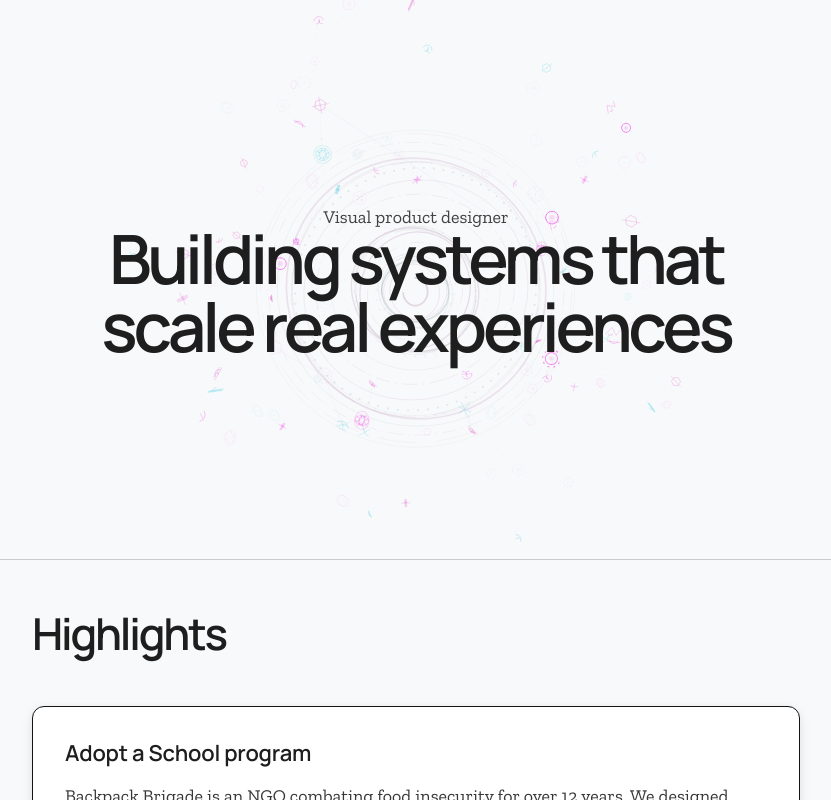
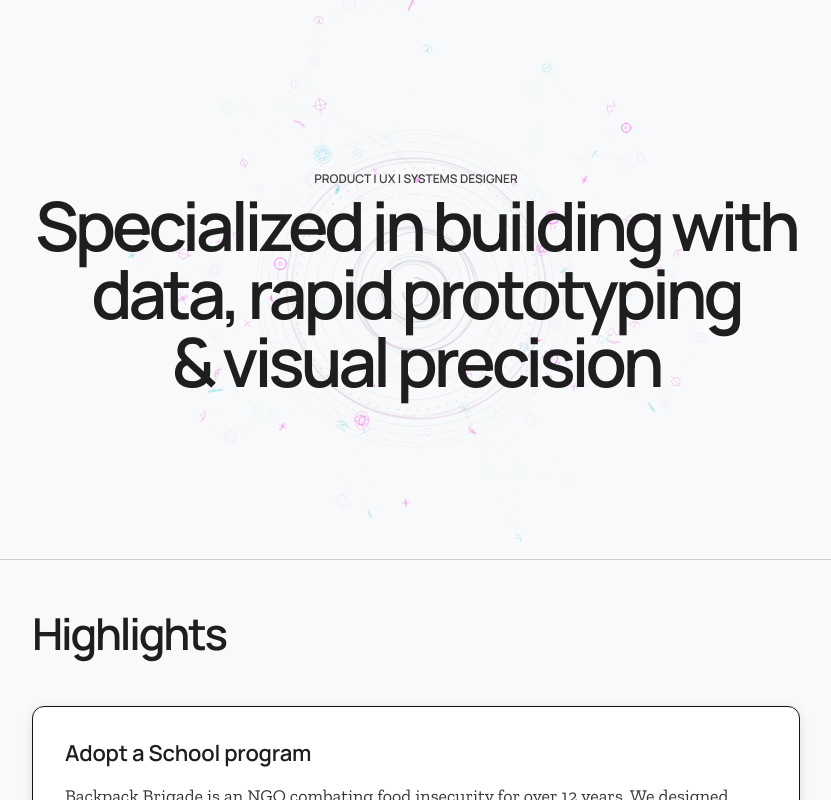
Before and after one commit to danielromanrr-vibe/Vibe-Code-PF, a React (Vite) app: page / in a window 1280 px wide. Shown: the top 800 px of the page, without its empty margins (224-1055 px from the left). Built offline with nearby package versions, Linux system fonts and the light colour scheme.

Commit message:
update
Made-with: Cursor

```diff
--- a/src/App.tsx
+++ b/src/App.tsx
@@ -246,12 +246,12 @@ export default function App() {
         <Mandala variant="heroIntegrated" />
         <header className="relative z-20 flex min-h-0 min-w-0 flex-1 items-center justify-center p-4 sm:p-6 md:p-12 pointer-events-none">
           <div className="editorial-container px-2 text-center sm:px-4 md:px-0">
-            <div className="mx-auto flex max-w-full flex-col items-center gap-0">
-              <p className="mt-[6px] mb-0 max-w-full leading-snug text-ink/80">
-                Visual product designer
+            <div className="mx-auto flex max-w-full flex-col items-center gap-1">
+              <p className="mt-[6px] mb-0 max-w-full !font-heading !text-[12px] font-normal uppercase leading-snug text-ink/80">
+                Product | Ux | Systems designer
               </p>
-              <h1 className="hero-title relative mx-auto max-w-full -mt-1.5 text-balance">
-                Building systems that scale real experiences
+              <h1 className="hero-title relative mx-auto max-w-full text-balance">
+                Specialized in building with data, rapid prototyping & visual precision
               </h1>
             </div>
           </div>
```
